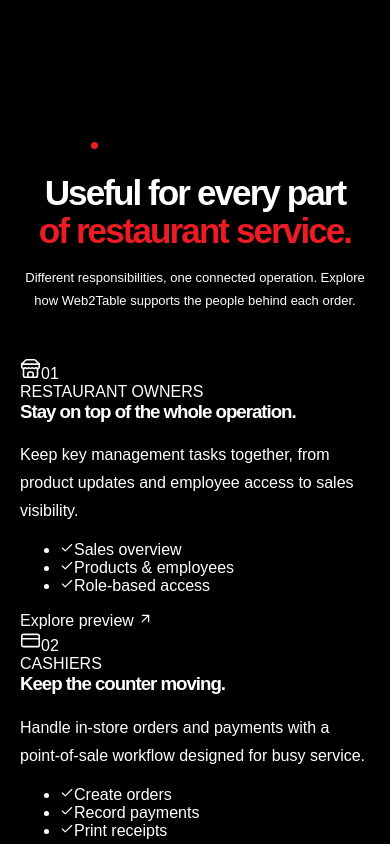
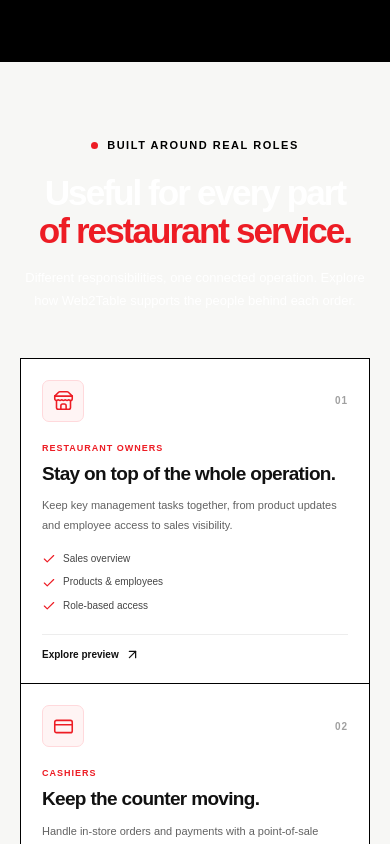
Before and after one commit to Jrnotjunior/web2table.io, a React (Vite) app: page / in a window 390 px wide. Shown: the part 5640-6484 px from the top of the page. Built offline with nearby package versions, Linux system fonts and the light colour scheme.

Commit message:
Style role-based solutions cards responsively

```diff
--- a/src/styles/app.css
+++ b/src/styles/app.css
@@ -557,3 +557,40 @@ body, .site-header, .main-nav, .platform-section, .solutions-section,
 .preview-dispatch-stats { margin-top: 13px; }
 .preview-rider-tabs { margin-top: 16px; }
 .preview-rider-tabs span { flex: 1; text-align: center; }
+
+
+/* Solutions section: role-based cards, consistent with the black/white/red brand. */
+.solutions-section { background: #f7f7f5; }
+.solutions-section .centered-heading { max-width: 720px; margin-right: auto; margin-left: auto; }
+.solutions-role-grid { display: grid; grid-template-columns: repeat(4, minmax(0, 1fr)); border-top: 1px solid var(--line); border-left: 1px solid var(--line); }
+.solution-role-card { display: flex; min-height: 310px; flex-direction: column; align-items: flex-start; padding: 22px 21px 20px; border-right: 1px solid var(--line); border-bottom: 1px solid var(--line); background: #fff; transition: background .2s ease, transform .2s ease; }
+.solution-role-card:hover { background: #fffafa; }
+.solution-role-top { display: flex; width: 100%; align-items: center; justify-content: space-between; margin-bottom: 21px; }
+.solution-role-icon { display: grid; width: 42px; height: 42px; place-items: center; border: 1px solid #ffd9dc; border-radius: 7px; color: #ED1C24; background: #fff4f4; }
+.solution-role-number { color: #a0a0a0; font-size: 10px; font-weight: 700; letter-spacing: .1em; }
+.solution-role-label { margin-bottom: 9px; color: #ED1C24; font-size: 9px; font-weight: 800; letter-spacing: .11em; }
+.solution-role-card h3 { margin: 0 0 10px; color: #111; font-size: 19px; line-height: 1.3; letter-spacing: -.035em; }
+.solution-role-card > p { margin: 0 0 17px; color: #626262; font-size: 11px; line-height: 1.75; }
+.solution-role-card ul { display: grid; gap: 9px; margin: 0 0 21px; padding: 0; list-style: none; }
+.solution-role-card li { display: flex; align-items: center; gap: 7px; color: #454545; font-size: 10px; line-height: 1.45; }
+.solution-role-card li svg { flex: 0 0 auto; color: #ED1C24; }
+.solution-role-card > a { display: inline-flex; align-items: center; gap: 6px; margin-top: auto; padding-top: 12px; border-top: 1px solid #ededed; width: 100%; color: #111; font-size: 10px; font-weight: 700; transition: color .2s ease; }
+.solution-role-card > a:hover { color: #ED1C24; }
+.solutions-bottom-note { display: flex; align-items: center; gap: 15px; margin-top: 24px; padding: 20px 22px; border: 1px solid var(--line); background: #fff; }
+.solutions-bottom-note > span { display: grid; width: 40px; height: 40px; flex: 0 0 auto; place-items: center; border-radius: 6px; color: #fff; background: #ED1C24; }
+.solutions-bottom-note p { flex: 1; margin: 0; color: #656565; font-size: 11px; line-height: 1.7; }
+.solutions-bottom-note p strong { color: #111; font-size: 12px; }
+.solutions-bottom-note > a { display: inline-flex; align-items: center; gap: 7px; color: #111; font-size: 10px; font-weight: 700; white-space: nowrap; }
+.solutions-bottom-note > a:hover { color: #ED1C24; }
+@media (max-width: 1100px) {
+  .solutions-role-grid { grid-template-columns: repeat(2, minmax(0, 1fr)); }
+  .solution-role-card { min-height: 285px; }
+}
+@media (max-width: 600px) {
+  .solutions-role-grid { grid-template-columns: 1fr; }
+  .solution-role-card { min-height: 0; padding: 21px; }
+  .solution-role-card > p { max-width: 440px; }
+  .solutions-bottom-note { align-items: flex-start; flex-wrap: wrap; padding: 17px; }
+  .solutions-bottom-note p { min-width: calc(100% - 60px); }
+  .solutions-bottom-note > a { margin-left: 55px; }
+}
```
